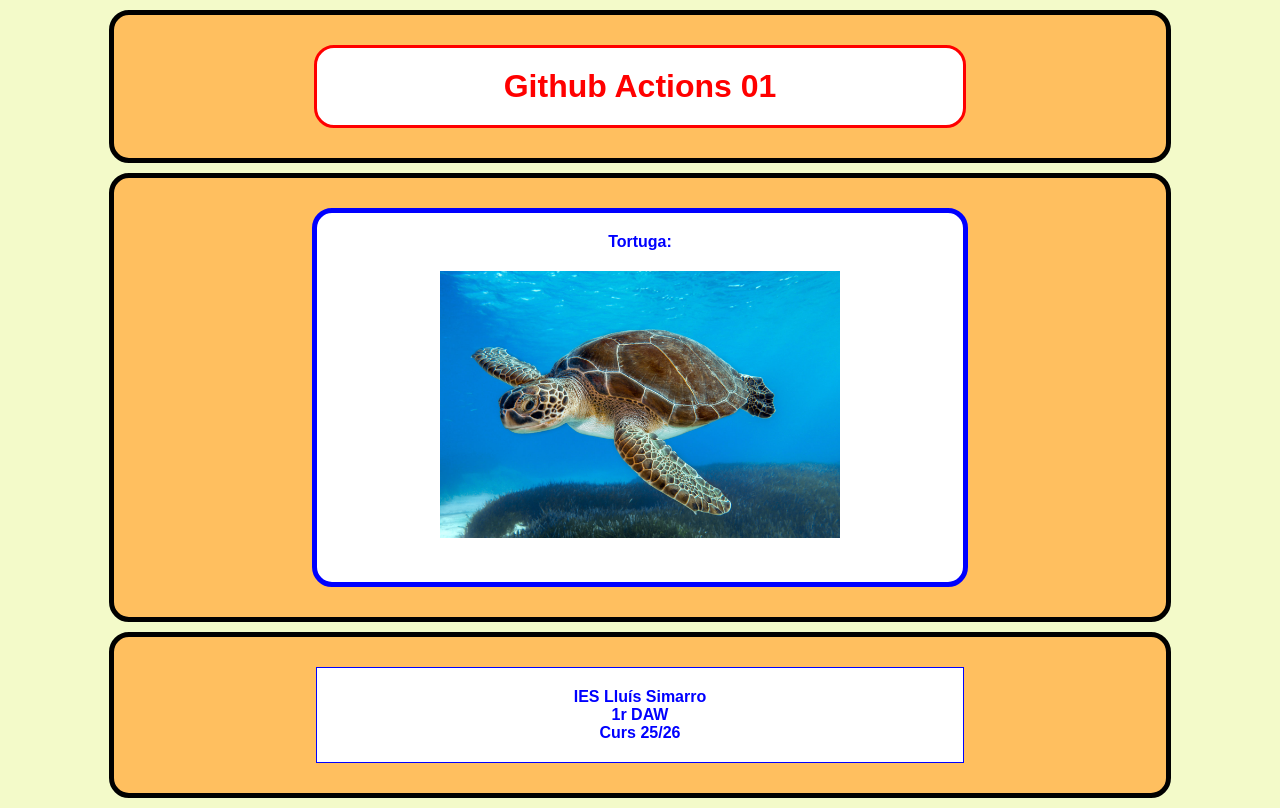
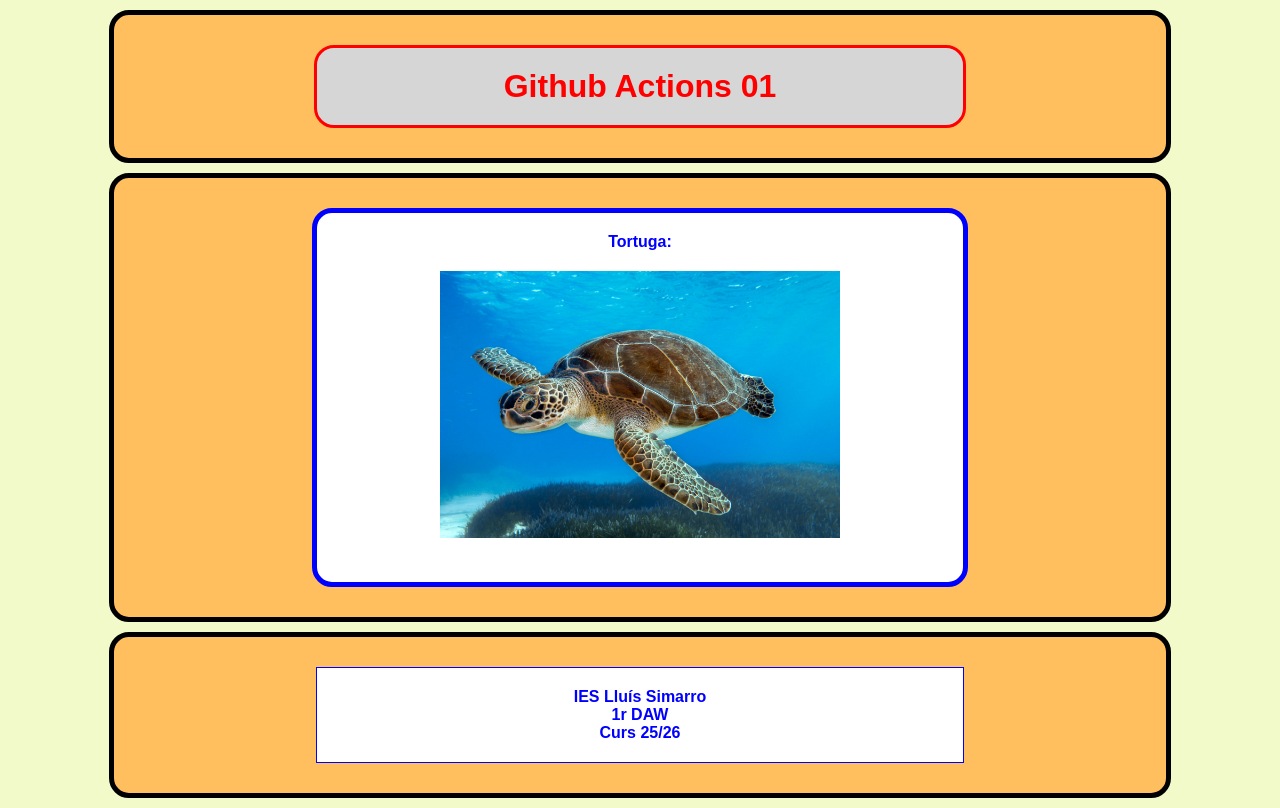
Before and after one commit to raulvallsaranda/actions01, a plain HTML site: page index.html in a window 1280 px wide. Drawn offline with Linux system fonts and the light colour scheme.

Commit message:
Modificat css h1

```diff
--- a/css/estils.css
+++ b/css/estils.css
@@ -25,7 +25,7 @@ html{
     color:red;
     font-weight: bold;
     text-align:center;
-    background-color:white;
+    background-color:rgb(214, 214, 214);
 }
 #principal{
     width:80%;
```
